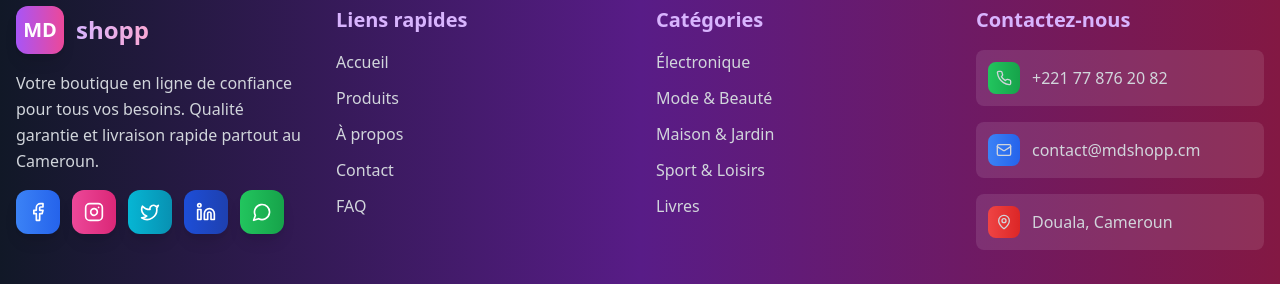
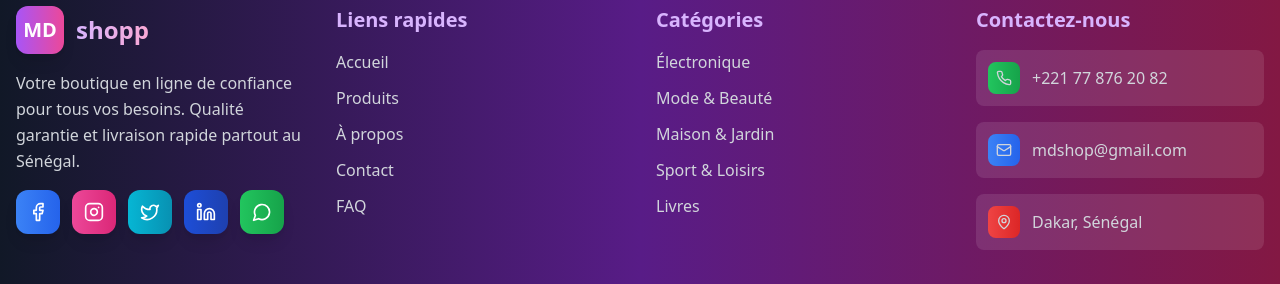
Before and after one commit to AMA-92/md-shopp-boutique-fcfa, a React (Vite) app: page / in a window 1280 px wide. Shown: the part 2764-3048 px from the top of the page. Built offline with nearby package versions, Linux system fonts and the light colour scheme.

Commit message:
Update contact and address
Update contact information and address in the footer.

```diff
--- a/src/components/Footer.tsx
+++ b/src/components/Footer.tsx
@@ -19,7 +19,7 @@ const Footer = () => {
             </div>
             <p className="text-gray-300 leading-relaxed">
               Votre boutique en ligne de confiance pour tous vos besoins.
-              Qualité garantie et livraison rapide partout au Cameroun.
+              Qualité garantie et livraison rapide partout au Sénégal.
             </p>
             <div className="flex space-x-3">
               <a href="#" className="bg-gradient-to-r from-blue-500 to-blue-600 p-3 rounded-xl hover:from-blue-600 hover:to-blue-700 transition-all duration-300 shadow-lg hover:shadow-xl transform hover:scale-105">
@@ -84,13 +84,13 @@ const Footer = () => {
                 <div className="bg-gradient-to-r from-blue-500 to-blue-600 p-2 rounded-lg">
                   <Mail size={16} />
                 </div>
-                <span>contact@mdshopp.cm</span>
+                <span>mdshop@gmail.com</span>
               </div>
               <div className="flex items-center space-x-3 p-3 bg-white/10 rounded-lg hover:bg-white/20 transition-all duration-300">
                 <div className="bg-gradient-to-r from-red-500 to-red-600 p-2 rounded-lg">
                   <MapPin size={16} />
                 </div>
-                <span>Douala, Cameroun</span>
+                <span>Dakar, Sénégal</span>
               </div>
             </div>
           </div>
--- a/src/components/admin/SiteSettingsTab.tsx
+++ b/src/components/admin/SiteSettingsTab.tsx
@@ -183,7 +183,7 @@ const SiteSettingsTab = ({ settings, onSettingsChange }: SiteSettingsTabProps) =
               <Input
                 value={localSettings.email}
                 onChange={(e) => handleInputChange('email', e.target.value)}
-                placeholder="contact@mdshopp.cm"
+                placeholder="mdshop@gmail.com"
               />
             </div>
 
@@ -192,7 +192,7 @@ const SiteSettingsTab = ({ settings, onSettingsChange }: SiteSettingsTabProps) =
               <Input
                 value={localSettings.address}
                 onChange={(e) => handleInputChange('address', e.target.value)}
-                placeholder="Douala, Cameroun"
+                placeholder="Dakar, Sénégal"
               />
             </div>
           </div>
--- a/src/pages/AdminDashboard.tsx
+++ b/src/pages/AdminDashboard.tsx
@@ -61,8 +61,8 @@ const AdminDashboard = () => {
     logo: '',
     siteName: 'MD shopp',
     phone: '+221 77 876 20 82',
-    email: 'contact@mdshopp.cm',
-    address: 'Douala, Cameroun',
+    email: 'mdshop@gmail.com',
+    address: 'Dakar, Sénégal',
     quickLinks: ['Accueil', 'Produits', 'À propos', 'Contact', 'FAQ'],
     categories: initialCategories.slice(1), // Exclure "Tous"
     socialMedia: {
```
